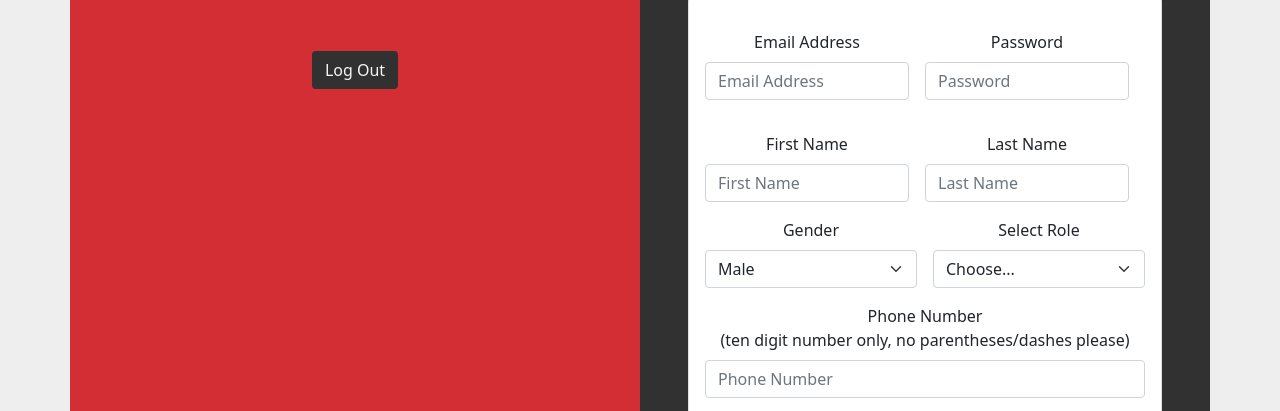
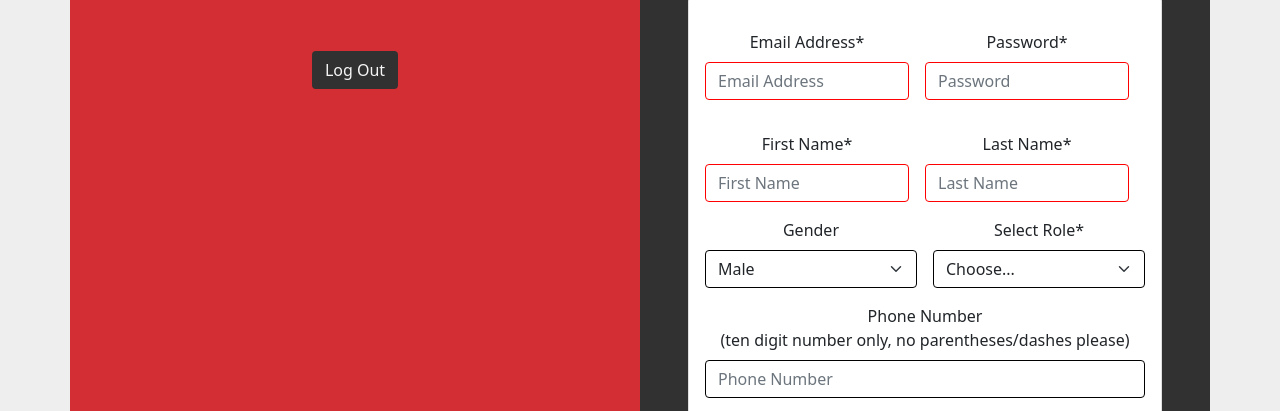
Before and after one commit to NewWorldCoder603/Gym-Logistical-Tracker, a website: page public/manager.html in a window 1280 px wide. Both pictures are taken after a click on the tab "Hire New Trainer". Shown: the part 353-764 px from the top of the page. Drawn offline with nearby package versions, Linux system fonts and the light colour scheme; no server answers.

Commit message:
Added validations for 'Add employee' form

```diff
--- a/public/assets/css/manager.css
+++ b/public/assets/css/manager.css
@@ -138,3 +138,16 @@ body {
   color: whitesmoke;
   display: inline-block;
 }
+
+/* for form validations*/
+input:invalid {
+  border: 1px solid red;
+}
+
+input:valid {
+  border: 1px solid black;
+}
+
+select:valid {
+  border: 1px solid black;
+}
--- a/public/assets/js/manager.js
+++ b/public/assets/js/manager.js
@@ -103,6 +103,10 @@ $("body").on("click", ".logoutBtn", function () {
 
 //submit button listener for hire new trainer
 $("body").on("click", "#hireBtn", function () {
+  const formElem = document.getElementById("employee_form");
+  // checks for form validation and sends an ajax call only when form fields are valid
+  const checkValid = formElem.checkValidity();
+  if(checkValid){
     $.ajax({
       url: "/api/manager/addTrainer/",
       data: {
@@ -132,7 +136,12 @@ $("body").on("click", "#hireBtn", function () {
         phone.val("");
       }
       resetHireForm();
-  });
+    })
+  } else{
+      // when form invalid, prevents submission and focuses into the 1st invalid field
+      document.querySelector('input:invalid').reportValidity();
+      document.querySelector('input:invalid').focus();
+  }
 });
 
 //function to display Alert Modal on login error
--- a/public/manager.html
+++ b/public/manager.html
@@ -103,25 +103,26 @@
                     </div>
                       <div class="tab-pane fade" id="nav-hireNewTrainer" role="tabpanel" aria-labelledby="nav-hireNewTrainer-tab">
                         <div class = "card p-3">
-                            <form class="row g-3">
+                            <form id="employee_form" class="row g-3">
                                 <div class="row g-3">
                                     <div class="col">
-                                        <label for="inputEmail" class="form-label">Email Address</label>
-                                        <input type="email" class="form-control" placeholder= "Email Address" id="inputEmail">
+                                        <label for="inputEmail" class="form-label">Email Address*</label>
+                                        <input type="email" class="form-control" placeholder= "Email Address" id="inputEmail" pattern="[^@\s]+@[^@\s]+\.[^@\s]+"
+                                        oninvalid="this.setCustomValidity('Please enter a valid email address')" onchange="this.setCustomValidity('')" required>
                                     </div>
                                     <div class="col">
-                                        <label for="inputPassword" class="form-label">Password</label>
-                                        <input type="text" class="form-control" placeholder= "Password" id="inputPassword">
+                                        <label for="inputPassword" class="form-label">Password*</label>
+                                        <input type="password" class="form-control" placeholder= "Password" id="inputPassword" required>
                                     </div>
                                 </div>
                                 <div class="row g-3">
                                     <div class="col">
-                                        <label for="inputFirstName" class="form-label">First Name</label>
-                                        <input type="text" id="firstName" class="form-control" placeholder="First Name" aria-label="First name">
+                                        <label for="inputFirstName" class="form-label">First Name*</label>
+                                        <input type="text" id="firstName" class="form-control" placeholder="First Name" aria-label="First name" required>
                                     </div>
                                     <div class="col">
-                                        <label for="inputLastName" class="form-label">Last Name</label>
-                                        <input type="text" id="lastName" class="form-control" placeholder="Last Name" aria-label="Last name">
+                                        <label for="inputLastName" class="form-label">Last Name*</label>
+                                        <input type="text" id="lastName" class="form-control" placeholder="Last Name" aria-label="Last name" required>
                                     </div>
                                 </div>
                                 <div class="col-6">
@@ -133,8 +134,8 @@
                                     </select>
                                 </div>
                                 <div class="col-md-6">
-                                    <label for="inputRole" class="form-label">Select Role</label>
-                                    <select id="inputRole" class="form-select">
+                                    <label for="inputRole" class="form-label">Select Role*</label>
+                                    <select required id="inputRole" class="form-select">
                                         <option selected>Choose...</option>
                                         <option>Manager</option>
                                         <option>Trainer</option>
@@ -142,7 +143,7 @@
                                 </div>
                                 <div class="col-md-12">
                                     <label for="inputPhone" class="form-label">Phone Number <br>(ten digit number only, no parentheses/dashes please)</label>
-                                    <input type="text" id="inputPhone" class="form-control" placeholder="Phone Number">
+                                    <input type="text" id="inputPhone" class="form-control" placeholder="Phone Number" pattern="[0-9]{10}">
                                 </div>
 
                                 <div class="col-8"></div>
```
Lines whose indentation alone changed are shown as unchanged.
